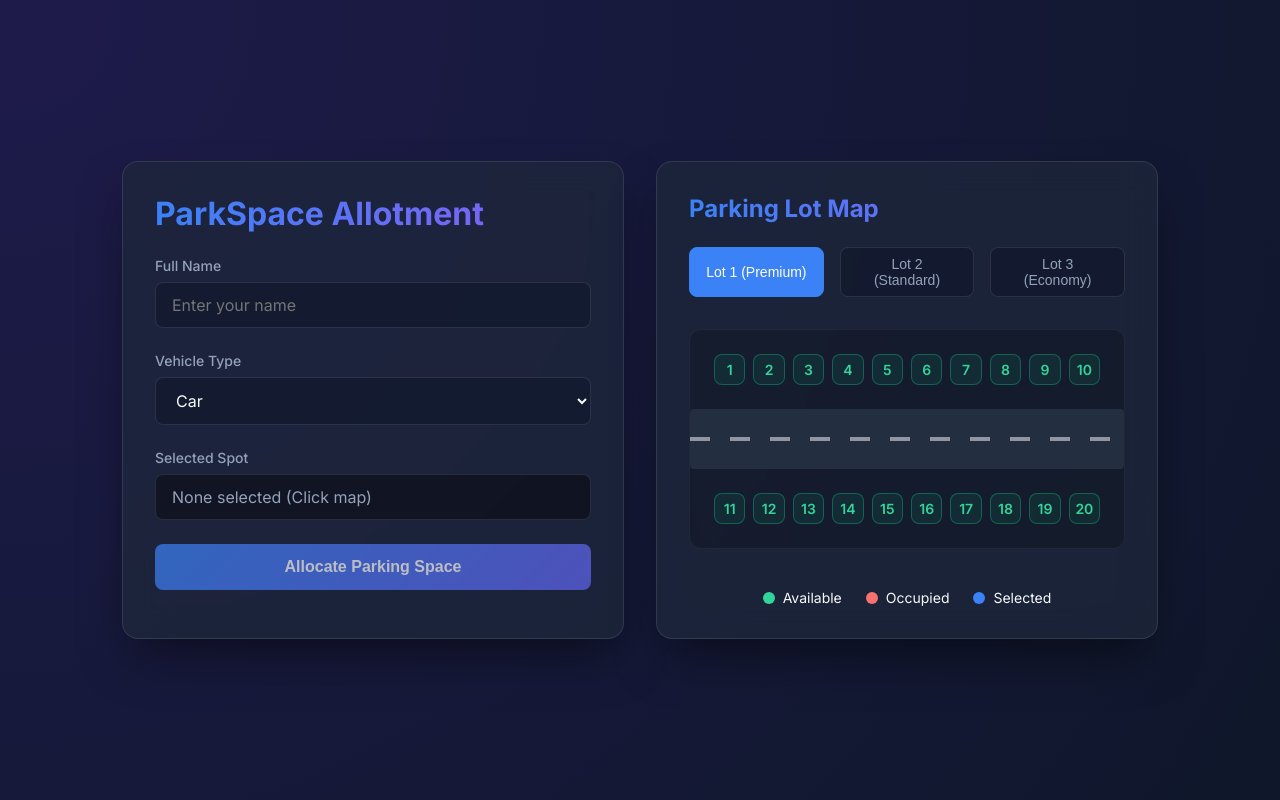
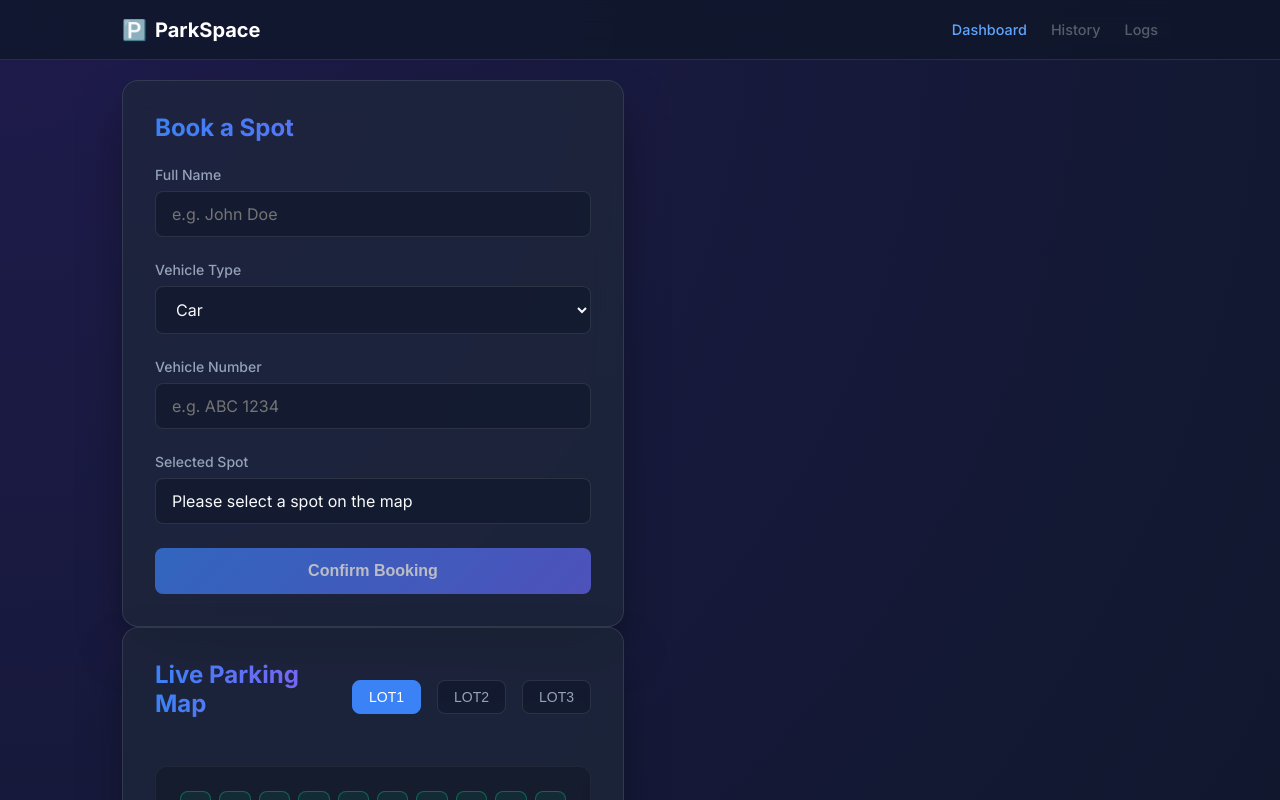
Before and after one commit to Arijdev/Parking-allotment, a Next.js app: page / in a window 1280 px wide. Shown: the top 800 px of the page. Built offline with nearby package versions, Linux system fonts and the light colour scheme; no server answers; the database is empty.

Commit message:
feat: Add production ready architecture, checkout feature, and vehicle number support

```diff
--- a/src/app/api/allocations/route.js
+++ b/src/app/api/allocations/route.js
@@ -36,3 +36,25 @@
     return NextResponse.json({ success: false, error: error.message }, { status: 400 });
   }
 }
+
+export async function DELETE(request) {
+  try {
+    await dbConnect();
+    const { searchParams } = new URL(request.url);
+    const parkingLot = searchParams.get('parkingLot');
+    const spotNumber = searchParams.get('spotNumber');
+
+    if (!parkingLot || !spotNumber) {
+      return NextResponse.json({ success: false, error: 'Missing parameters' }, { status: 400 });
+    }
+
+    const result = await Allocation.findOneAndDelete({ parkingLot, spotNumber: parseInt(spotNumber) });
+    if (!result) {
+       return NextResponse.json({ success: false, error: 'Spot not found or already empty' }, { status: 404 });
+    }
+
+    return NextResponse.json({ success: true, data: result }, { status: 200 });
+  } catch (error) {
+    return NextResponse.json({ success: false, error: error.message }, { status: 400 });
+  }
+}
--- a/src/app/globals.css
+++ b/src/app/globals.css
@@ -321,8 +321,8 @@
   background: rgba(239, 68, 68, 0.1);
   border: 1px dashed rgba(239, 68, 68, 0.4);
   color: #f87171;
-  cursor: not-allowed;
-  opacity: 0.6;
+  cursor: pointer;
+  opacity: 0.9;
 }
 
 .spot.selected {
@@ -332,3 +332,65 @@
   transform: scale(1.05);
   box-shadow: 0 0 15px rgba(59, 130, 246, 0.4);
 }
+
+/* --- Navbar Styles --- */
+.navbar {
+  position: fixed;
+  top: 0;
+  left: 0;
+  right: 0;
+  height: 60px;
+  background: rgba(15, 23, 42, 0.8);
+  backdrop-filter: blur(12px);
+  -webkit-backdrop-filter: blur(12px);
+  border-bottom: 1px solid rgba(255, 255, 255, 0.1);
+  z-index: 50;
+  display: flex;
+  align-items: center;
+}
+
+.navbar-container {
+  max-width: 1100px;
+  width: 100%;
+  margin: 0 auto;
+  padding: 0 2rem;
+  display: flex;
+  justify-content: space-between;
+  align-items: center;
+}
+
+.logo {
+  display: flex;
+  align-items: center;
+  gap: 0.5rem;
+  text-decoration: none;
+  font-weight: 700;
+  font-size: 1.25rem;
+  color: white;
+}
+
+.nav-links {
+  display: flex;
+  gap: 1.5rem;
+}
+
+.nav-link {
+  text-decoration: none;
+  color: rgba(255, 255, 255, 0.6);
+  font-size: 0.9rem;
+  font-weight: 500;
+  transition: color 0.2s;
+}
+
+.nav-link:hover {
+  color: white;
+}
+
+.nav-link.active {
+  color: #60a5fa;
+}
+
+.nav-link.disabled {
+  opacity: 0.5;
+  cursor: not-allowed;
+}
--- a/src/app/layout.js
+++ b/src/app/layout.js
@@ -1,25 +1,21 @@
-import { Geist, Geist_Mono } from "next/font/google";
-import "./globals.css";
-
-const geistSans = Geist({
-  variable: "--font-geist-sans",
-  subsets: ["latin"],
-});
-
-const geistMono = Geist_Mono({
-  variable: "--font-geist-mono",
-  subsets: ["latin"],
-});
+import Navbar from '@/components/Navbar';
+import './globals.css';
 
 export const metadata = {
-  title: "ParkSpace Allotment",
-  description: "A production-level parking lot allotment system built with Next.js and MongoDB",
+  title: 'ParkSpace | Premium Parking Allotment',
+  description: 'A modern, production-ready parking allotment system built with Next.js and MongoDB.',
+  keywords: 'parking, allotment, reservation, vehicle, management',
 };
 
 export default function RootLayout({ children }) {
   return (
     <html lang="en">
-      <body>{children}</body>
+      <body>
+        <Navbar />
+        <main>
+          {children}
+        </main>
+      </body>
     </html>
   );
 }
--- a/src/app/page.js
+++ b/src/app/page.js
@@ -1,12 +1,17 @@
 'use client';
 
 import { useState, useEffect } from 'react';
+import ParkingGrid from '@/components/ParkingGrid';
+import BookingForm from '@/components/BookingForm';
+import CheckoutCard from '@/components/CheckoutCard';
 
 export default function Home() {
   const [name, setName] = useState('');
   const [vehicleType, setVehicleType] = useState('car');
+  const [vehicleNumber, setVehicleNumber] = useState('');
   const [parkingLot, setParkingLot] = useState('lot1');
   const [spotNumber, setSpotNumber] = useState(null);
+  const [checkoutSpot, setCheckoutSpot] = useState(null);
 
   const [loading, setLoading] = useState(false);
   const [message, setMessage] = useState('');
@@ -44,14 +49,15 @@
       const res = await fetch('/api/allocations', {
         method: 'POST',
         headers: { 'Content-Type': 'application/json' },
-        body: JSON.stringify({ name, vehicleType, parkingLot, spotNumber }),
+        body: JSON.stringify({ name, vehicleType, vehicleNumber, parkingLot, spotNumber }),
       });
       const data = await res.json();
 
       if (data.success) {
-        setMessage(`Hello ${name}, your ${vehicleType} has been allotted spot #${spotNumber} in ${parkingLot}.`);
+        setMessage(`Hello ${name}, your ${vehicleType} (${vehicleNumber}) has been allotted spot #${spotNumber} in ${parkingLot}.`);
         setName('');
         setVehicleType('car');
+        setVehicleNumber('');
         setSpotNumber(null);
         fetchAllocations();
       } else {
@@ -69,90 +75,78 @@
     return allocations.some(a => a.parkingLot === parkingLot && a.spotNumber === num);
   };
 
-  // Get vehicle type of occupied spot
-  const getOccupiedVehicleType = (num) => {
+  // Get vehicle details of occupied spot
+  const getOccupiedVehicleDetails = (num) => {
     const alloc = allocations.find(a => a.parkingLot === parkingLot && a.spotNumber === num);
-    return alloc ? alloc.vehicleType : null;
+    return alloc ? `${alloc.vehicleType} (${alloc.vehicleNumber || 'N/A'})` : null;
   };
 
   // Handle lot change
   const handleLotChange = (lot) => {
     setParkingLot(lot);
-    setSpotNumber(null); // Reset spot selection when changing lots
+    setSpotNumber(null);
+    setCheckoutSpot(null);
     setMessage('');
+  };
+
+  const handleCheckout = async (e) => {
+    e.preventDefault();
+    if (!checkoutSpot) return;
+
+    try {
+      const res = await fetch(`/api/allocations?parkingLot=${parkingLot}&spotNumber=${checkoutSpot}`, {
+        method: 'DELETE',
+      });
+      const data = await res.json();
+
+      if (data.success) {
+        setMessage(`Vehicle successfully checked out from Spot #${checkoutSpot} in ${parkingLot}.`);
+        setCheckoutSpot(null);
+        fetchAllocations();
+      } else {
+        setMessage(data.error || 'Failed to checkout vehicle.');
+      }
+    } catch (err) {
+      setMessage('An error occurred while checking out.');
+    }
   };
 
   // Generate an array of spot numbers 1 to totalSpots
   const spots = Array.from({ length: totalSpots }, (_, i) => i + 1);
 
-  const renderSpot = (num) => {
-    const occupied = isSpotOccupied(num);
-    const selected = spotNumber === num;
-    const vehicle = getOccupiedVehicleType(num);
-
-    let className = 'spot';
-    if (selected) className += ' selected';
-    else if (occupied) className += ' occupied';
-    else className += ' available';
-
-    return (
-      <div
-        key={num}
-        className={className}
-        onClick={() => !occupied && setSpotNumber(num)}
-        title={occupied ? `Occupied by a ${vehicle}` : `Spot ${num} available`}
-      >
-        {num}
-      </div>
-    );
+  const handleSpotClick = (num, occupied) => {
+    setMessage('');
+    if (!occupied) {
+      setSpotNumber(num);
+      setCheckoutSpot(null);
+    } else {
+      setCheckoutSpot(num);
+      setSpotNumber(null);
+    }
   };
 
   return (
-    <div className="container" style={{ maxWidth: '1100px' }}>
-
+    <div className="container" style={{ maxWidth: '1100px', paddingTop: '80px' }}>
+      <div className="dashboard-grid">
         {/* Form Section */}
         <div className="glass-panel" style={{ animationDelay: '0s' }}>
-        <h1>ParkSpace Allotment</h1>
-        <form onSubmit={handleSubmit}>
-          <div className="form-group">
-            <label htmlFor="name">Full Name</label>
-            <input
-              type="text"
-              id="name"
-              placeholder="Enter your name"
-              value={name}
-              onChange={(e) => setName(e.target.value)}
-              required
+          {checkoutSpot ? (
+            <CheckoutCard
+              checkoutSpot={checkoutSpot}
+              parkingLot={parkingLot}
+              getOccupiedVehicleDetails={getOccupiedVehicleDetails}
+              handleCheckout={handleCheckout}
+              onCancel={() => setCheckoutSpot(null)}
             />
-          </div>
-
-          <div className="form-group">
-            <label htmlFor="vehicle-type">Vehicle Type</label>
-            <select
-              id="vehicle-type"
-              value={vehicleType}
-              onChange={(e) => setVehicleType(e.target.value)}
-            >
-              <option value="car">Car</option>
-              <option value="motorcycle">Motorcycle</option>
-              <option value="bicycle">Bicycle</option>
-            </select>
-          </div>
-
-          <div className="form-group">
-            <label>Selected Spot</label>
-            <input
-              type="text"
-              readOnly
-              value={spotNumber ? `Spot #${spotNumber} in ${parkingLot}` : 'None selected (Click map)'}
-              style={{ background: 'rgba(0,0,0,0.4)', color: spotNumber ? 'var(--text-primary)' : 'var(--text-secondary)' }}
+          ) : (
+            <BookingForm
+              name={name} setName={setName}
+              vehicleType={vehicleType} setVehicleType={setVehicleType}
+              vehicleNumber={vehicleNumber} setVehicleNumber={setVehicleNumber}
+              spotNumber={spotNumber} parkingLot={parkingLot}
+              handleSubmit={handleSubmit} loading={loading}
             />
-          </div>
-
-          <button type="submit" disabled={loading || !spotNumber}>
-            {loading ? 'Allocating...' : 'Allocate Parking Space'}
-          </button>
-        </form>
+          )}
 
           {message && (
             <div className="message" style={{ borderColor: message.startsWith('Error') ? 'rgba(239, 68, 68, 0.4)' : '', background: message.startsWith('Error') ? 'rgba(239, 68, 68, 0.1)' : '', color: message.startsWith('Error') ? '#f87171' : ''}}>
@@ -162,60 +156,45 @@
         </div>
 
         {/* Visualizer Section */}
-      <div className="glass-panel" style={{ animationDelay: '0.2s' }}>
-        <h2>Parking Lot Map</h2>
-
-        <div className="visualizer-container">
+        <div className="glass-panel" style={{ animationDelay: '0.1s' }}>
+          <div style={{ display: 'flex', justifyContent: 'space-between', alignItems: 'center', marginBottom: '1.5rem' }}>
+            <h2>Live Parking Map</h2>
             <div className="lot-tabs">
+              {['lot1', 'lot2', 'lot3'].map(lot => (
                 <button
-              type="button"
-              className={`tab-btn ${parkingLot === 'lot1' ? 'active' : ''}`}
-              onClick={() => handleLotChange('lot1')}
+                  key={lot}
+                  className={`tab-btn ${parkingLot === lot ? 'active' : ''}`}
+                  onClick={() => handleLotChange(lot)}
                 >
-              Lot 1 (Premium)
+                  {lot.toUpperCase()}
                 </button>
-            <button
-              type="button"
-              className={`tab-btn ${parkingLot === 'lot2' ? 'active' : ''}`}
-              onClick={() => handleLotChange('lot2')}
-            >
-              Lot 2 (Standard)
-            </button>
-            <button
-              type="button"
-              className={`tab-btn ${parkingLot === 'lot3' ? 'active' : ''}`}
-              onClick={() => handleLotChange('lot3')}
-            >
-              Lot 3 (Economy)
-            </button>
-          </div>
-
-          <div className="parking-lot-layout">
-            <div className="parking-row top">
-              {spots.slice(0, 10).map(renderSpot)}
-            </div>
-
-            <div className="road">
-              <div className="road-line"></div>
-            </div>
-
-            <div className="parking-row bottom">
-              {spots.slice(10, 20).map(renderSpot)}
+              ))}
             </div>
           </div>
 
+          <ParkingGrid
+            spots={spots}
+            spotNumber={spotNumber}
+            checkoutSpot={checkoutSpot}
+            isSpotOccupied={isSpotOccupied}
+            getOccupiedVehicleDetails={getOccupiedVehicleDetails}
+            onSpotClick={handleSpotClick}
+          />
+
           <div style={{ display: 'flex', gap: '1.5rem', fontSize: '0.875rem', marginTop: '1rem', justifyContent: 'center' }}>
             <div style={{ display: 'flex', alignItems: 'center', gap: '0.5rem' }}>
-                <div style={{ width: '12px', height: '12px', borderRadius: '50%', background: '#34d399' }}></div> Available
+              <div style={{ width: '12px', height: '12px', borderRadius: '50%', background: 'rgba(34, 197, 94, 0.2)', border: '1px solid #22c55e' }}></div>
+              <span style={{ color: 'rgba(255,255,255,0.7)' }}>Available</span>
             </div>
             <div style={{ display: 'flex', alignItems: 'center', gap: '0.5rem' }}>
-                <div style={{ width: '12px', height: '12px', borderRadius: '50%', background: '#f87171' }}></div> Occupied
+              <div style={{ width: '12px', height: '12px', borderRadius: '50%', background: 'rgba(239, 68, 68, 0.2)', border: '1px dashed #ef4444' }}></div>
+              <span style={{ color: 'rgba(255,255,255,0.7)' }}>Occupied</span>
             </div>
             <div style={{ display: 'flex', alignItems: 'center', gap: '0.5rem' }}>
-                <div style={{ width: '12px', height: '12px', borderRadius: '50%', background: 'var(--accent)' }}></div> Selected
+              <div style={{ width: '12px', height: '12px', borderRadius: '50%', background: 'rgba(59, 130, 246, 0.2)', border: '1px solid #3b82f6' }}></div>
+              <span style={{ color: 'rgba(255,255,255,0.7)' }}>Selected</span>
             </div>
           </div>
-
         </div>
       </div>
     </div>
--- /dev/null
+++ b/src/components/BookingForm.js
@@ -0,0 +1,66 @@
+export default function BookingForm({
+  name, setName,
+  vehicleType, setVehicleType,
+  vehicleNumber, setVehicleNumber,
+  spotNumber, parkingLot,
+  handleSubmit, loading
+}) {
+  return (
+    <div className="card">
+      <h2>Book a Spot</h2>
+      <form onSubmit={handleSubmit} className="form-layout">
+        <div className="form-group">
+          <label htmlFor="name">Full Name</label>
+          <input
+            type="text"
+            id="name"
+            placeholder="e.g. John Doe"
+            value={name}
+            onChange={(e) => setName(e.target.value)}
+            required
+          />
+        </div>
+
+        <div className="form-group">
+          <label htmlFor="vehicle-type">Vehicle Type</label>
+          <select
+            id="vehicle-type"
+            value={vehicleType}
+            onChange={(e) => setVehicleType(e.target.value)}
+          >
+            <option value="car">Car</option>
+            <option value="motorcycle">Motorcycle</option>
+            <option value="bicycle">Bicycle</option>
+          </select>
+        </div>
+
+        <div className="form-group">
+          <label htmlFor="vehicle-number">Vehicle Number</label>
+          <input
+            type="text"
+            id="vehicle-number"
+            placeholder="e.g. ABC 1234"
+            value={vehicleNumber}
+            onChange={(e) => setVehicleNumber(e.target.value)}
+            required
+          />
+        </div>
+
+        <div className="form-group">
+          <label>Selected Spot</label>
+          <input
+            type="text"
+            value={spotNumber ? `Spot #${spotNumber}` : 'Please select a spot on the map'}
+            readOnly
+            className="read-only-input"
+            required
+          />
+        </div>
+
+        <button type="submit" className="submit-btn" disabled={!spotNumber || loading}>
+          {loading ? 'Confirming...' : 'Confirm Booking'}
+        </button>
+      </form>
+    </div>
+  );
+}
--- /dev/null
+++ b/src/components/CheckoutCard.js
@@ -0,0 +1,31 @@
+export default function CheckoutCard({
+  checkoutSpot,
+  parkingLot,
+  getOccupiedVehicleDetails,
+  handleCheckout,
+  onCancel
+}) {
+  return (
+    <div className="card">
+      <h2>Checkout Vehicle</h2>
+      <form onSubmit={handleCheckout} className="form-layout">
+        <div style={{ marginBottom: '1.5rem', color: 'rgba(255,255,255,0.8)' }}>
+          <p style={{ marginBottom: '0.5rem' }}><strong>Spot:</strong> {checkoutSpot}</p>
+          <p style={{ marginBottom: '0.5rem' }}><strong>Vehicle:</strong> {getOccupiedVehicleDetails(checkoutSpot)}</p>
+          <p><strong>Lot:</strong> {parkingLot}</p>
+        </div>
+        <button type="submit" className="submit-btn" style={{ background: 'linear-gradient(135deg, #ef4444 0%, #b91c1c 100%)' }}>
+          Confirm Checkout
+        </button>
+        <button
+          type="button"
+          className="submit-btn"
+          style={{ background: 'transparent', border: '1px solid rgba(255,255,255,0.2)', marginTop: '0.75rem' }}
+          onClick={onCancel}
+        >
+          Cancel
+        </button>
+      </form>
+    </div>
+  );
+}
--- /dev/null
+++ b/src/components/Navbar.js
@@ -0,0 +1,19 @@
+import Link from 'next/link';
+
+export default function Navbar() {
+  return (
+    <nav className="navbar">
+      <div className="navbar-container">
+        <Link href="/" className="logo">
+          <span className="logo-icon">🅿️</span>
+          <span className="logo-text">ParkSpace</span>
+        </Link>
+        <div className="nav-links">
+          <Link href="/" className="nav-link active">Dashboard</Link>
+          <a href="#" className="nav-link disabled" title="Coming Soon">History</a>
+          <a href="#" className="nav-link disabled" title="Coming Soon">Logs</a>
+        </div>
+      </div>
+    </nav>
+  );
+}
--- /dev/null
+++ b/src/components/ParkingGrid.js
@@ -0,0 +1,47 @@
+export default function ParkingGrid({
+  spots,
+  spotNumber,
+  checkoutSpot,
+  isSpotOccupied,
+  getOccupiedVehicleDetails,
+  onSpotClick
+}) {
+  const renderSpot = (num) => {
+    const occupied = isSpotOccupied(num);
+    const selected = spotNumber === num;
+    const isCheckout = checkoutSpot === num;
+    const vehicleDetails = getOccupiedVehicleDetails(num);
+
+    let className = 'spot';
+    if (selected || isCheckout) className += ' selected';
+    else if (occupied) className += ' occupied';
+    else className += ' available';
+
+    return (
+      <div
+        key={num}
+        className={className}
+        onClick={() => onSpotClick(num, occupied)}
+        title={occupied ? `Occupied by a ${vehicleDetails}` : `Spot ${num} available`}
+      >
+        {num}
+      </div>
+    );
+  };
+
+  return (
+    <div className="parking-lot-layout">
+      <div className="parking-row top">
+        {spots.slice(0, 10).map(renderSpot)}
+      </div>
+
+      <div className="road">
+        <div className="road-line"></div>
+      </div>
+
+      <div className="parking-row bottom">
+        {spots.slice(10, 20).map(renderSpot)}
+      </div>
+    </div>
+  );
+}
--- a/src/models/Allocation.js
+++ b/src/models/Allocation.js
@@ -10,6 +10,11 @@
     type: String,
     required: [true, 'Please specify the vehicle type.'],
     enum: ['car', 'motorcycle', 'bicycle'],
+  },
+  vehicleNumber: {
+    type: String,
+    required: [true, 'Please provide the vehicle number.'],
+    maxlength: [20, 'Vehicle number cannot be more than 20 characters'],
   },
   parkingLot: {
     type: String,
```
Also changed, not shown: src/app/loading.js (added, +29 -0 lines). Lines whose indentation alone changed are shown as unchanged.
